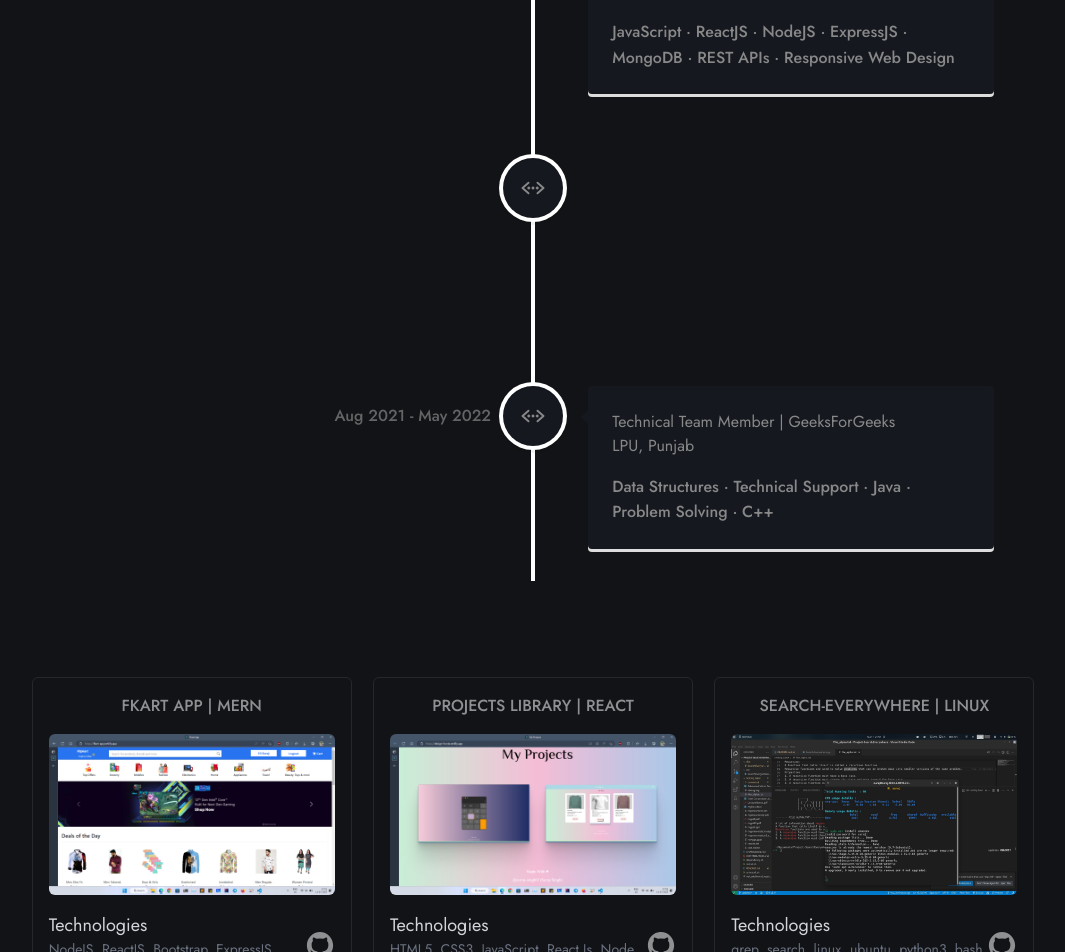
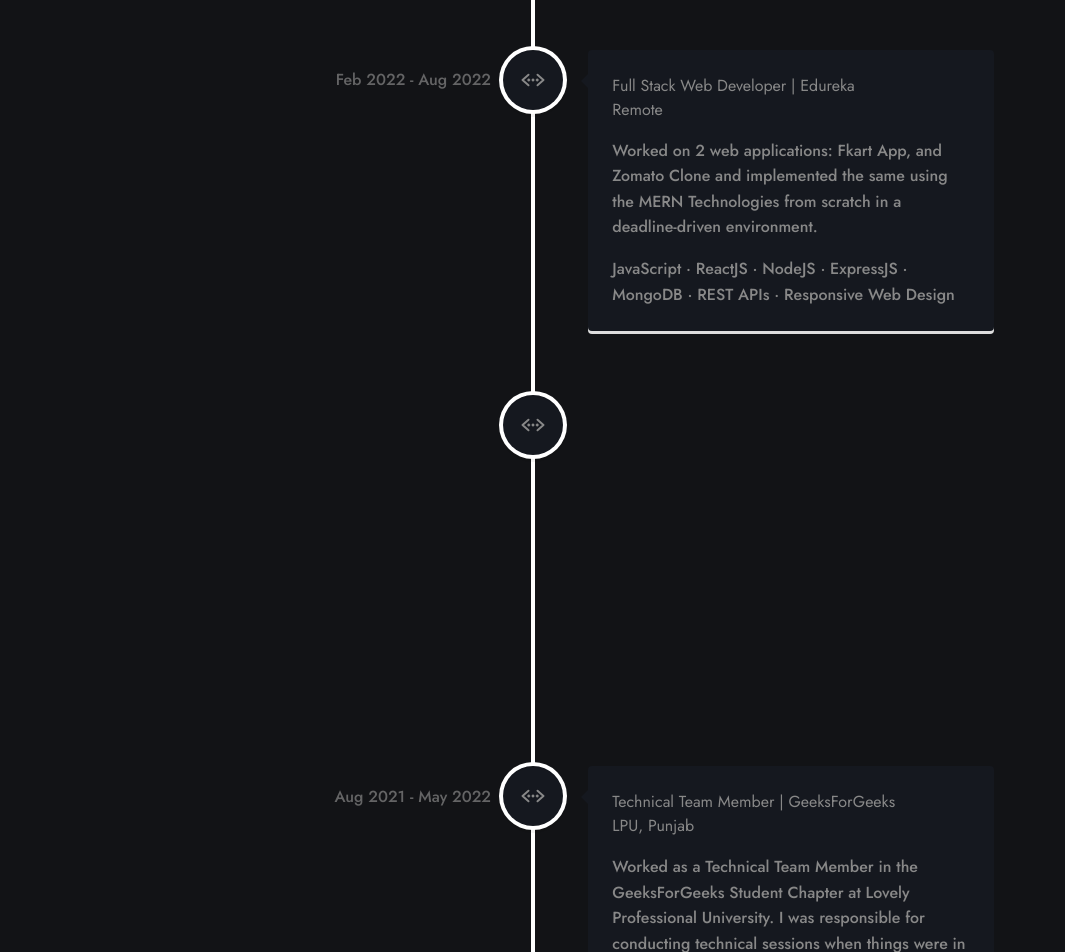
Before and after one commit to suraj-singh12/my-portfolio, a React (Create React App) app: page / in a window 1280 px wide. Shown: the part 960-1912 px from the top of the page, without its empty margins (107-1172 px from the left). Built offline with nearby package versions, Linux system fonts and the light colour scheme; the HTML template or start-up script is replaced by a standard one.

Commit message:
updated content

```diff
--- a/src/App.js
+++ b/src/App.js
@@ -227,6 +227,7 @@
                       {item.location}
                     </h4>
                     <p>{item.description}</p>
+                    <p>{item.techStack}</p>
                   </VerticalTimelineElement>
                 ))}
             </VerticalTimeline>
--- a/src/data.js
+++ b/src/data.js
@@ -28,7 +28,8 @@
       title: "UltraHacx Hackathon",
       location: "LPU, Punjab",
       description:
-        "Ethereum · Blockchain · React.js · Node.js · REST APIs",
+        "Developed a Certificate-indexing web app that assigns a score according to the nature and credibility of the certificate and credits the owner with equivalent coins.",
+      techStack: 'Ethereum · Blockchain · React.js · Node.js · REST APIs'
     },
     {
       id: 3,
@@ -37,6 +38,8 @@
       title: "Full Stack Web Developer | Edureka",
       location: "Remote",
       description:
+        "Worked on 2 web applications: Fkart App, and Zomato Clone and implemented the same using the MERN Technologies from scratch in a deadline-driven environment.",
+      techStack:
         "JavaScript · ReactJS · NodeJS · ExpressJS · MongoDB · REST APIs · Responsive Web Design",
         // Front-End Development · Back-End Web Development ·
     },
@@ -47,6 +50,8 @@
       title: "Code For Good | JPMorgan Chase",
       location: "Remote",
       description:
+        "Developed a comprehensive website utilizing the MERN Stack for online education, including live scheduling, content sharing, performance tracking, and analysis of student and teacher progress.",
+      techStack:
         "HTML5 · CSS3 · Responsive Web Design · React.js · Node.js · MongoDB · Git",
     },
     {
@@ -56,6 +61,8 @@
       title: "Technical Team Member | GeeksForGeeks",
       location: "LPU, Punjab",
       description:
+        "Worked as a Technical Team Member in the GeeksForGeeks Student Chapter at Lovely Professional University. I was responsible for conducting technical sessions when things were in online mode.",
+      techStack:
         " Data Structures · Technical Support · Java · Problem Solving · C++",
     },
   ];
```
